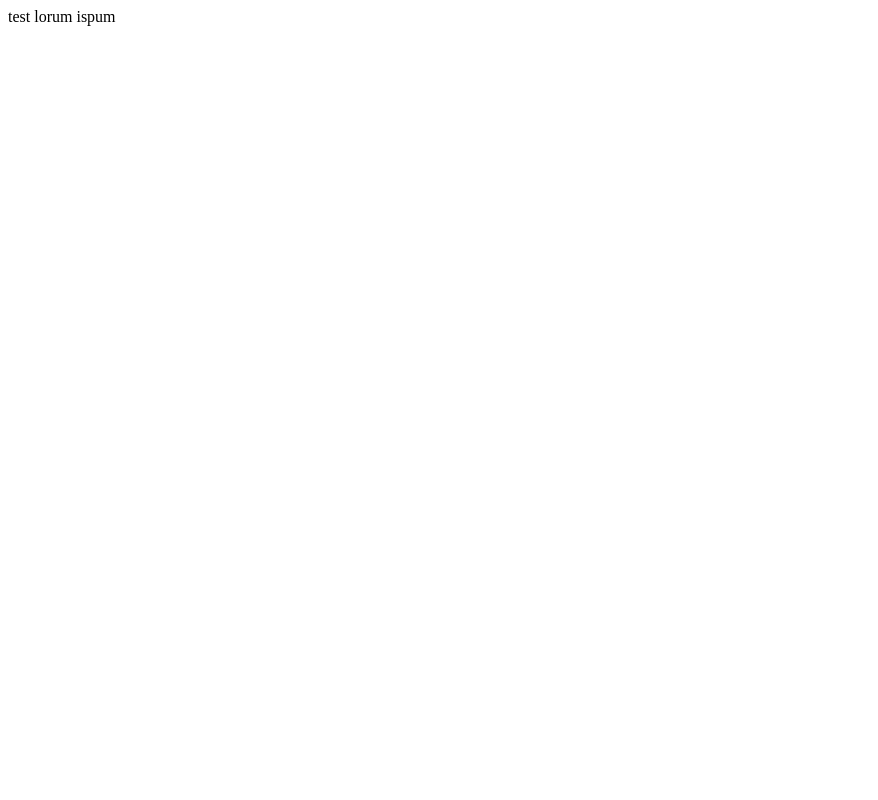
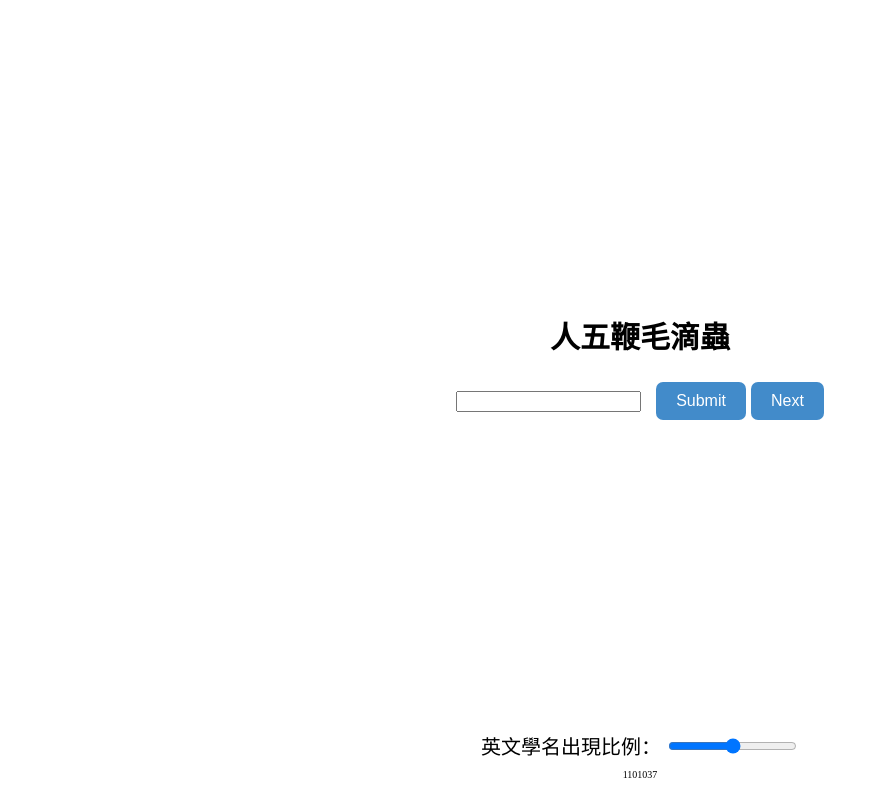
Before and after one commit to EmptyName723/My-Project, a plain HTML site: page Parasite/final/code2.html in a window 1280 px wide. Shown: the whole page, without its empty margins (0-878 px from the left). Drawn offline with Linux system fonts and the light colour scheme.

Commit message:
Update code2.html

```diff
--- a/Parasite/final/code2.html
+++ b/Parasite/final/code2.html
@@ -1,3 +1,159 @@
-test
+<!DOCTYPE html>
+<html lang="zh">
+<head>
+  <meta charset="utf-8">
+  <meta name="viewport" content="width=device-width, initial-scale=1.0">
+  <style>
+    body {
+      display: flex;
+      justify-content: center;
+      font-size: 125%;
+    }
+    h2 {
+      text-align: center;
+    }
+    #ansInput {
+      margin-right: 10px;
+    }
+    .button {
+      display: inline-block;
+      padding: 10px 20px;
+      background-color: #428bca;
+      color: #fff;
+      border: none;
+      cursor: pointer;
+      font-size: 16px;
+      border-radius: 7px;
+      transition: background-color 0.3s;
+    }
+    .button:hover {
+      background-color: #3071a9;
+    }
+    .result {
+      text-align: center;
+      margin-top: 20px;
+      font-size: 120%;
+      font-weight: bold;
+    }
+    #percent_cont {
+      position: absolute;
+      bottom: 40px;
+      left: 0;
+      width: 100%;
+      text-align: center;
+    }
+    #name {
+      font-size: 10px;
+      position: absolute;
+      bottom: 10px;
+      left: 0;
+      width: 100%;
+      text-align: center;
+    }
+  </style>
+</head>
+<body>
+  <div class="container" style="margin-top: 35vh;">
+    <h2 id="question"></h2>
+    <input type="text" id="ansInput">
+    <button id="submit" onclick="checkAns()" class="button">Submit</button>
+    <button id="next" onclick="nextQ()" class="button">Next</button>
+    <p id="result" class="result"></p>
+    <div id="percent_cont">
+      <label for="percentage" id="perc_label">英文學名出現比例：</label>
+      <input type="range" id="percentage" name="percentage" min="0" max="10">
+    </div>
+    <!-- <p id="debug"></p> -->
+    <p id="name">1101037</p>
+  </div>
 
-lorum ispum
+  <script>
+    let quiz = [
+    {question: "中華肝吸蟲", answer: "Clonorchis sinensis"},
+    {question: "牛羊肝吸蟲", answer: "Fasciola hepatica"},
+    {question: "衛氏肺吸蟲", answer: "Paragonimus westermani"},
+    {question: "薑片蟲", answer: "Fasciolopsis buski"},
+    {question: "異形異形吸蟲", answer: "Heterophyes heterophyes"},
+    {question: "橫川異形吸蟲", answer: "Metagonimus yokogawai"},
+    {question: "棘口吸蟲", answer: "Echinostoma spp"},
+    {question: "日本住血吸蟲", answer: "Schistosoma japonicum"},
+    {question: "埃及住血吸蟲", answer: "Schistosoma haematobium"},
+    {question: "曼森住血吸蟲", answer: "Schistosoma mansoni"},
+    {question: "間日瘧原蟲", answer: "Plasmodium vivax"},
+    {question: "三日瘧原蟲", answer: "Plasmodium malariae"},
+    {question: "惡性瘧原蟲", answer: "Plasmodium falciparum"},
+    {question: "卵形瘧原蟲", answer: "Plasmodium ovale"},
+    {question: "等胞球蟲", answer: "Isospara spp"},
+    {question: "弓形蟲", answer: "Toxoplasma gondii"},
+    {question: "肺胞子蟲", answer: "Pneumocystis carinii"},
+    {question: "巴貝氏原蟲", answer: "Babesia spp"},
+    {question: "痢疾阿米巴", answer: "Entamoeba histolytica"},
+    {question: "福氏耐格里阿米巴", answer: "Naegleria fowleri"},
+    {question: "棘阿米巴", answer: "Acanthamoeba spp"},
+    {question: "巴拉目阿米巴", answer: "Balamuthia mandrilaris"},
+    {question: "大腸阿米巴", answer: "Entamoeba coli"},
+    {question: "唇形鞭毛蟲", answer: "Cheilomastix mesnili"},
+    {question: "梨形鞭毛蟲", answer: "Giardia lamblia"},
+    {question: "陰道鞭毛滴蟲", answer: "Trichomonas vaginalis"},
+    {question: "口腔鞭毛滴蟲", answer: "Trichomonas tenax"},
+    {question: "人五鞭毛滴蟲", answer: "Pentatrichomonas homnis"},
+    {question: "杜氏利什曼原蟲", answer: "Leishmania donovani"},
+    {question: "熱帶利什曼原蟲", answer: "Leishmania tropica"},
+    {question: "巴西利什曼原蟲", answer: "Leishmania braziliensis"},
+    {question: "布氏甘比亞錐蟲", answer: "Trypanosoma brucei gambiense"},
+    {question: "布氏羅得西亞錐蟲", answer: "Trypanosoma brucei rhodesiense"},
+    {question: "枯氏錐蟲", answer: "Trypanosoma cruzi"}
+];
+
+    let SelectedQ;
+    let SelectedA;
+    let randomN = 0;
+    let rand = -1;
+    let norepeat = [];
+
+    function nextQ() {
+      do {
+        randomN = Math.floor(Math.random() * quiz.length);
+      } while (norepeat.includes(randomN) === true);
+      rand = randomN;
+
+      norepeat.unshift(rand);
+
+      if (norepeat.length >= Math.floor(quiz.length * 0.75)) {
+        norepeat.pop();
+      }
+
+      let percentage = document.getElementById("percentage").value;
+      let flip = Math.random() * 10;
+
+      if (percentage < flip) {
+        SelectedQ = quiz[rand].question;
+        SelectedA = quiz[rand].answer;
+      }
+      else {
+        SelectedQ = quiz[rand].answer;
+        SelectedA = quiz[rand].question;
+      };
+      document.getElementById("question").innerHTML = `${SelectedQ}`;
+      document.getElementById("result").innerHTML = ``;
+      document.getElementById("ansInput").value = "";
+      //document.getElementById("debug").innerHTML = `rand=${rand}, norepeat=${norepeat.toString()}`;
+    }
+
+    function checkAns() {
+      let input = document.getElementById("ansInput").value;
+
+      if (input === SelectedA || input === SelectedA + ' ' || input === SelectedA + '.') {
+        document.getElementById("result").innerHTML = `Correct`;
+      }
+      else {
+        document.getElementById("result").innerHTML = `Incorrect! <i>${SelectedA}</i>`;
+      }
+    }
+
+    window.onload = function() {
+      nextQ();
+    };
+  </script>
+</body>
+</html>
```
